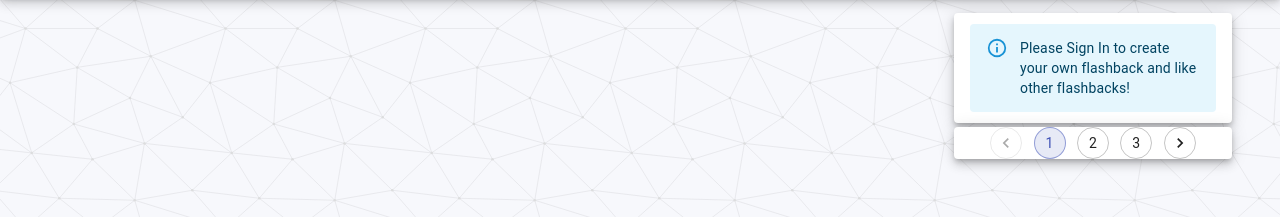
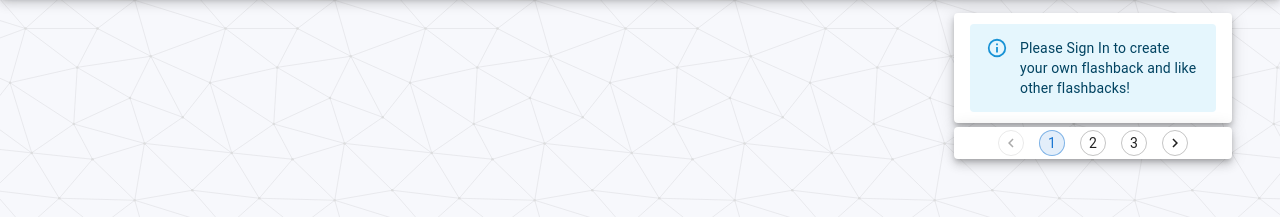
Before and after one commit to AndreyKorolevich/Flashback-MERN-, a React (Create React App) app in the folder client/: page /posts in a window 1280 px wide. Shown: the part 67-284 px from the top of the page. Built offline with nearby package versions, Linux system fonts and the light colour scheme; no server answers.

Commit message:
fix dots of pagination

```diff
--- a/client/src/components/Paginate/Paginate.tsx
+++ b/client/src/components/Paginate/Paginate.tsx
@@ -1,5 +1,6 @@
 import React from 'react'
-import { Pagination, PaginationItem } from '@material-ui/lab'
+import Pagination from '@mui/material/Pagination'
+import PaginationItem from '@mui/material/PaginationItem'
 import styles from './ScssPaginate.module.scss'
 import { Link, useLocation } from 'react-router-dom'
 import { useAppSelector } from '../../hooks/hooks'
@@ -14,9 +15,11 @@ const Paginate: React.FC<unknown> = () => {
   const query = useQuery()
   const page = Number(query.get('page')) || 1
   return (
-    <Pagination count={numberOfPages}  //TODO fix amount buttons. If more than 3 add dots.
+    <Pagination count={numberOfPages}
                 className={styles.pagination}
+                siblingCount={0}
                 page={page}
+                size={'small'}
                 variant={'outlined'}
                 color={'primary'}
                 renderItem={(item) => (<PaginationItem
--- a/client/src/components/Paginate/ScssPaginate.module.scss
+++ b/client/src/components/Paginate/ScssPaginate.module.scss
@@ -1,4 +1,5 @@
 .pagination {
+  padding: 3px;
   ul {
     justify-content: space-evenly;
     width: 80%;
--- a/client/src/components/PostDetails/RecommendationPosts/RecommendationPosts.tsx
+++ b/client/src/components/PostDetails/RecommendationPosts/RecommendationPosts.tsx
@@ -32,13 +32,13 @@ const RecommendationPosts: React.FC<RecommendationPostsType> = ({ post }) => {
           <Typography className={styles.title} gutterBottom variant="h5">You might also like</Typography>
         </div>
         {relatedPosts.length > 0 &&
-        <Grid container spacing={2}>
+        <div>
           {relatedPosts.map((post) => (
             <Grid key={post._id} item xs={6} sm={3} md={3} lg={2}>
               <Post {...post} showActions={false} showDetails={false}/>
             </Grid>
           ))}
-        </Grid>}
+        </div>}
       </div>)
   )
 }
```
